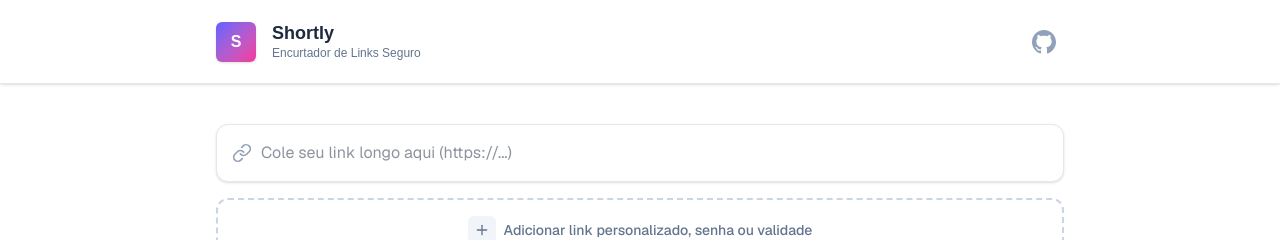
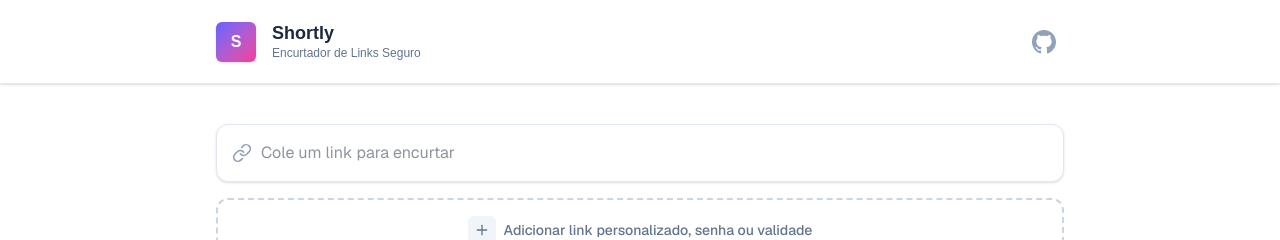
Before and after one commit to andrelimarn/shortly, a Next.js app: page / in a window 1280 px wide. Shown: the top 240 px of the page. Built offline with nearby package versions, Linux system fonts and the light colour scheme; no server answers.

Commit message:
change in the form placeholder text

```diff
--- a/src/components/create-form.tsx
+++ b/src/components/create-form.tsx
@@ -71,7 +71,7 @@ export function CreateForm() {
           type='url'
           name='url'
           required
-          placeholder='Cole seu link longo aqui (https://...)'
+          placeholder='Cole um link para encurtar'
           className='w-full pl-11 pr-4 py-4 rounded-xl border border-slate-200 shadow-sm bg-white focus:border-indigo-500 focus:ring-4 focus:ring-indigo-50/50 outline-none transition-all text-base text-slate-800'
         />
       </div>
```
